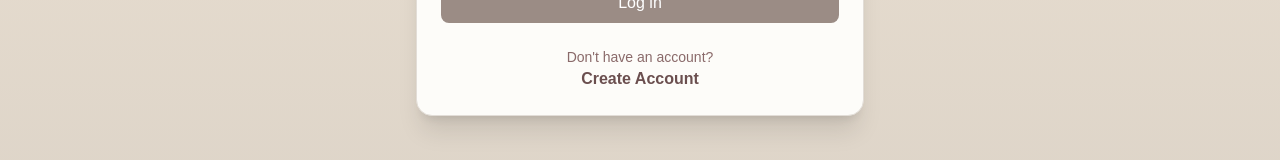
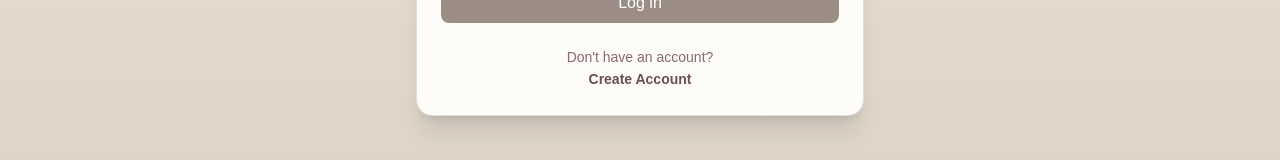
Before and after one commit to JAGORING/next_form_login, a Next.js app: page / in a window 1280 px wide. Shown: the part 546-706 px from the top of the page. Built offline with nearby package versions, Linux system fonts and the light colour scheme.

Commit message:
[style] login page > font 크기 수정

```diff
--- a/src/app/(login)/action.ts
+++ b/src/app/(login)/action.ts
@@ -5,7 +5,7 @@ import { z } from 'zod';
 const hasLeastOneNum = (val: string) => /\d/.test(val);
 
 const loginUserSchema = z.object({
-  email: z.string().email().endsWith('@zod.com', '🚫 Must end with @zod.com.'),
+  email: z.string().email(),
   username: z.string().min(MIN_LENGTH_USERNAME, '🚫 At least 5 characters.'),
   password: z
     .string()
@@ -20,7 +20,6 @@ export const handleSubmitForm = async (prevStatus: any, formData: FormData) => {
     username: formData.get('username'),
     password: formData.get('password'),
   };
-  // loginUserSchema.parse(data);
   const result = loginUserSchema.safeParse(data);
   if (!result.success) {
     return { success: false, errors: result.error.flatten() };
--- a/src/app/(login)/page.tsx
+++ b/src/app/(login)/page.tsx
@@ -44,7 +44,7 @@ export default function Login() {
         )}
         <div className="mt-6 text-center">
           <p className="text-sm text-[#8a6a6a]">Don't have an account?</p>
-          <Link href="/create-account" className="text-[#6b4f4f] hover:underline font-semibold">
+          <Link href="/create-account" className="text-[#6b4f4f] text-sm hover:underline font-semibold">
             Create Account
           </Link>
         </div>
```
